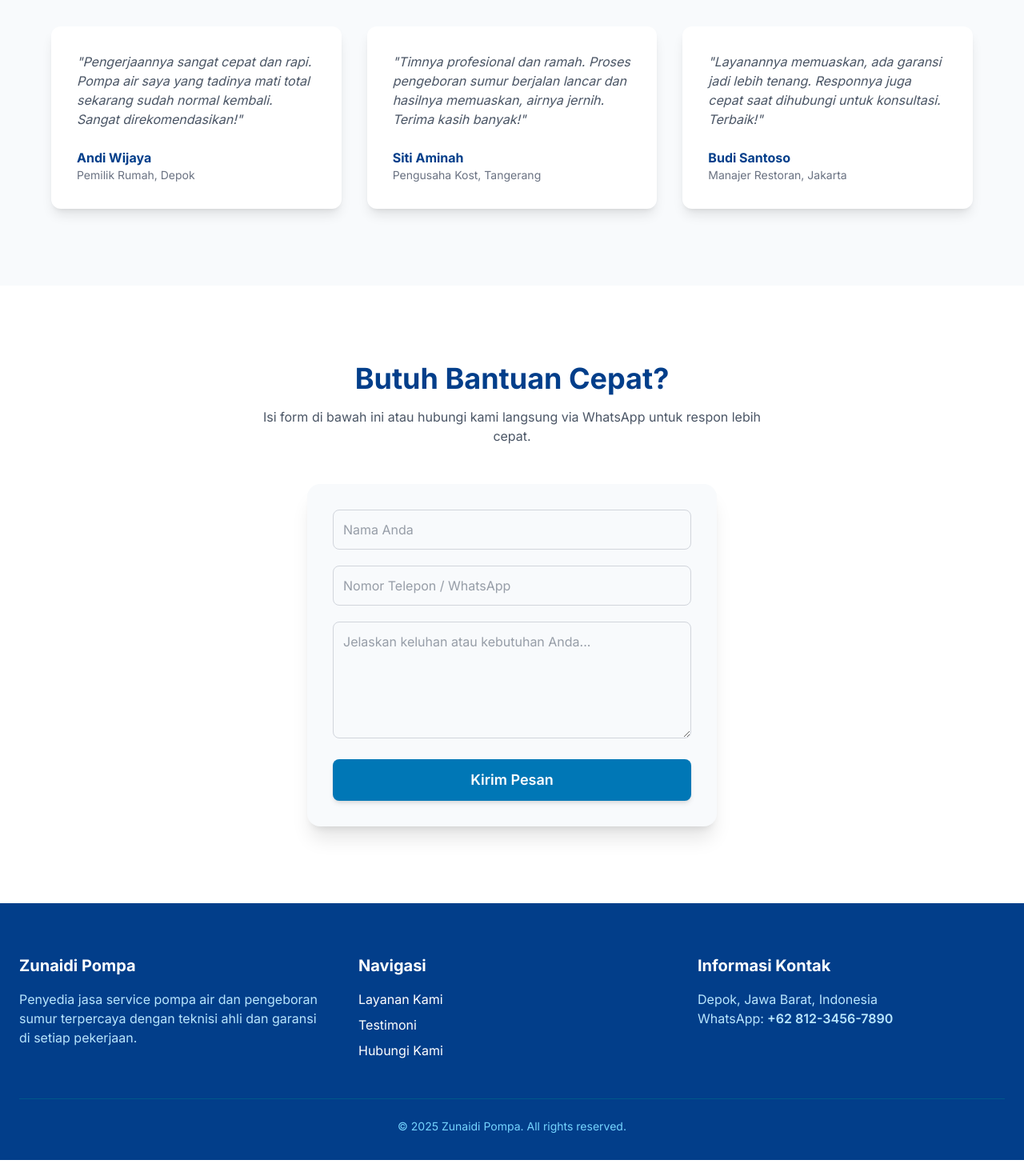
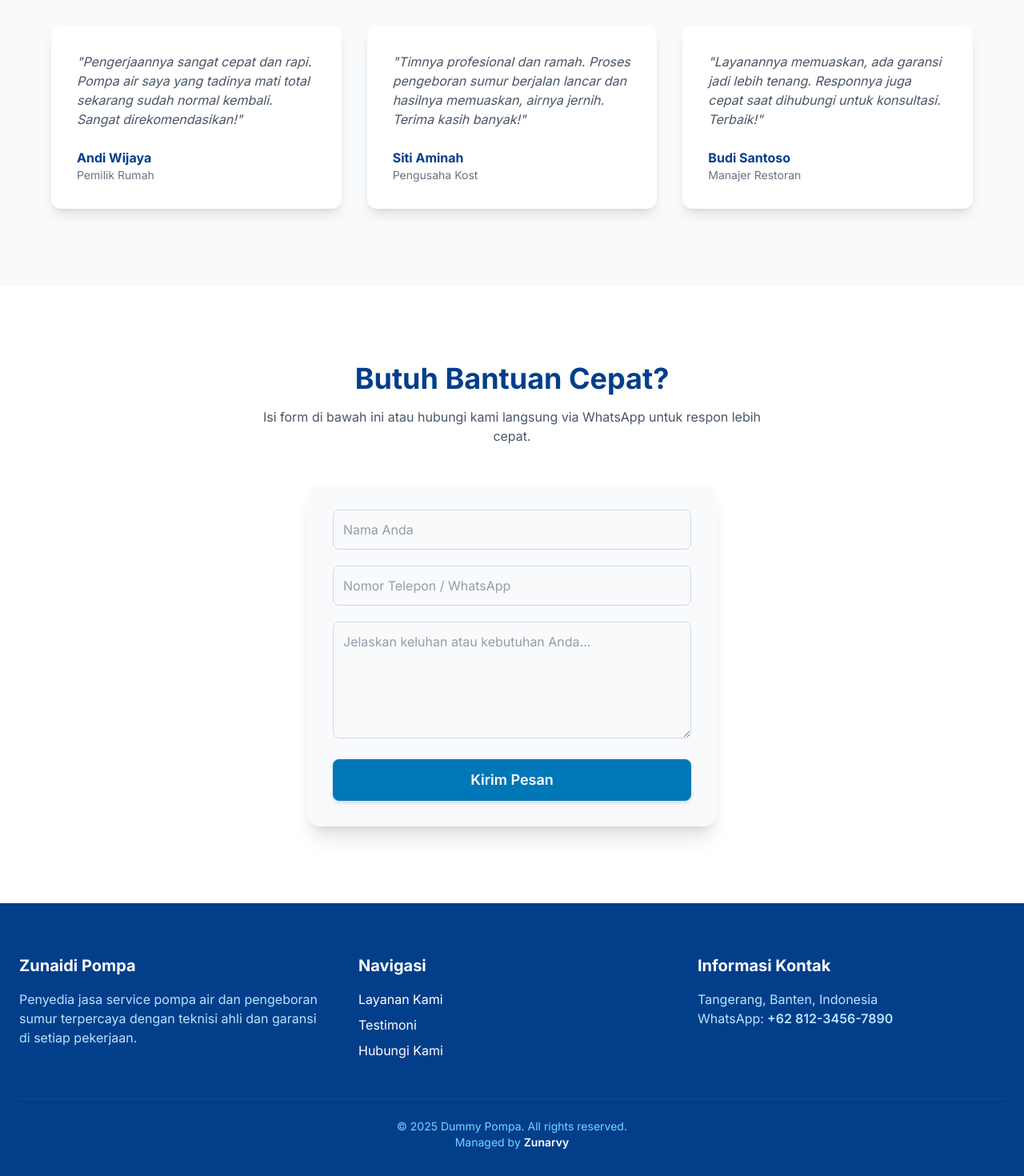
Before and after one commit to zunarvy19/vanpump, a Next.js app: page / in a window 1280 px wide. Shown: the part 2233-3703 px from the top of the page at 80% size. Built offline with nearby package versions, Linux system fonts and the light colour scheme.

Commit message:
feat: fixed some

```diff
--- a/components/Footer.tsx
+++ b/components/Footer.tsx
@@ -5,14 +5,14 @@ export default function Footer() {
   return (
     <footer className="bg-[#023E8A] text-white pt-16 pb-8 px-6">
       <div className="container mx-auto grid md:grid-cols-3 gap-10 text-center md:text-left">
-        {/* Kolom 1: Tentang */}
+
         <div>
           <h3 className="font-bold text-xl mb-4">Zunaidi Pompa</h3>
           <p className="text-sky-200">
             Penyedia jasa service pompa air dan pengeboran sumur terpercaya dengan teknisi ahli dan garansi di setiap pekerjaan.
           </p>
         </div>
-        {/* Kolom 2: Navigasi Cepat */}
+
         <div>
           <h3 className="font-bold text-xl mb-4">Navigasi</h3>
           <ul className="space-y-2">
@@ -24,7 +24,7 @@ export default function Footer() {
         {/* Kolom 3: Kontak */}
         <div>
           <h3 className="font-bold text-xl mb-4">Informasi Kontak</h3>
-          <p className="text-sky-200">Depok, Jawa Barat, Indonesia</p>
+          <p className="text-sky-200">Tangerang, Banten, Indonesia</p>
           <p className="text-sky-200">
             WhatsApp:
             <a href="https://wa.me/6281234567890" className="hover:text-sky-300 transition-colors font-semibold"> +62 812-3456-7890</a>
@@ -33,7 +33,10 @@ export default function Footer() {
       </div>
       <div className="container mx-auto text-center border-t border-sky-800 mt-12 pt-6">
         <p className="text-sm text-sky-300">
-          © {new Date().getFullYear()} Zunaidi Pompa. All rights reserved.
+          © {new Date().getFullYear()} Dummy Pompa. All rights reserved.
+        </p>
+        <p className="text-sm text-sky-300">
+          Managed by <a href="https://instagram.com/zunarvy" className="hover:text-sky-300 transition-colors font-semibold"><span className="text-white">Zunarvy</span></a>
         </p>
       </div>
     </footer>
--- a/components/Hero.tsx
+++ b/components/Hero.tsx
@@ -8,7 +8,7 @@ export default function Hero() {
     <section className="relative bg-gradient-to-b from-[#00B4D8] to-[#0077B6] text-white text-center py-28 md:py-40 px-4 overflow-hidden">
       <div className="absolute inset-0 bg-[url('/hero-bg-pattern.svg')] opacity-10"></div>
 
-      <div className="relative max-w-6xl mx-auto flex flex-col md:flex-row items-center justify-between z-10">
+      <div className="relative max-w-6xl mx-auto flex flex-col md:flex-row items-center justify-between z-10 ">
         <motion.div
           initial={{ opacity: 0, x: -50 }}
           animate={{ opacity: 1, x: 0 }}
--- a/components/Testimonial.tsx
+++ b/components/Testimonial.tsx
@@ -6,17 +6,17 @@ const testimonials = [
     {
         quote: "Pengerjaannya sangat cepat dan rapi. Pompa air saya yang tadinya mati total sekarang sudah normal kembali. Sangat direkomendasikan!",
         name: "Andi Wijaya",
-        role: "Pemilik Rumah, Depok",
+        role: "Pemilik Rumah",
     },
     {
         quote: "Timnya profesional dan ramah. Proses pengeboran sumur berjalan lancar dan hasilnya memuaskan, airnya jernih. Terima kasih banyak!",
         name: "Siti Aminah",
-        role: "Pengusaha Kost, Tangerang",
+        role: "Pengusaha Kost",
     },
     {
         quote: "Layanannya memuaskan, ada garansi jadi lebih tenang. Responnya juga cepat saat dihubungi untuk konsultasi. Terbaik!",
         name: "Budi Santoso",
-        role: "Manajer Restoran, Jakarta",
+        role: "Manajer Restoran",
     },
 ];
 
```
